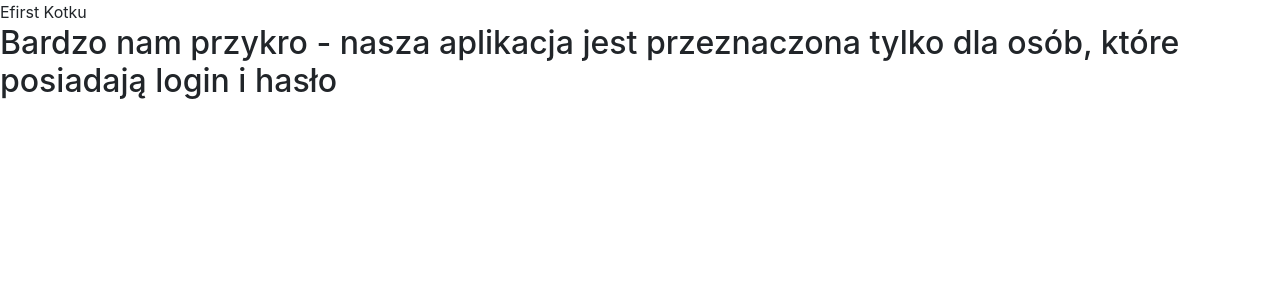
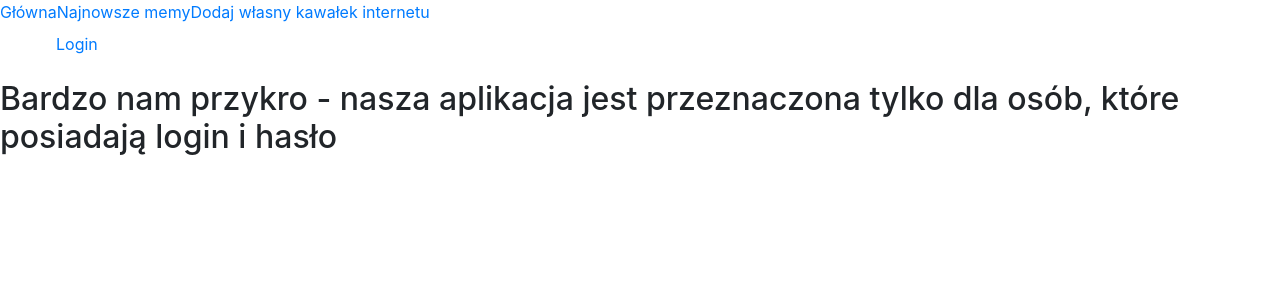
Before and after one commit to alex0328/spisStron, a Django app: page / in a window 1280 px wide. Shown: the top 300 px of the page. Run offline with Django 3.2, Linux system fonts and the light colour scheme; data that the repository does not hold is empty; some libraries are stand-ins or nearby versions.

Commit message:
login templates

```diff
--- /dev/null
+++ b/prefirst/appefirst/static/appefirst/style.css
@@ -0,0 +1,5 @@
+.flex {
+    display: flex;
+    justify-content: center;
+    align-items: center;
+}
--- a/prefirst/appefirst/templates/appefirst/base.html
+++ b/prefirst/appefirst/templates/appefirst/base.html
@@ -1,7 +1,8 @@
-
+{% load static %}
 <!DOCTYPE html>
 <html lang="en">
 <head>
+    <link rel="stylesheet" type="text/css" href="{% static 'appefirst/style.css' %}">
     <link rel="stylesheet" href="https://stackpath.bootstrapcdn.com/bootstrap/4.3.1/css/bootstrap.min.css" integrity="sha384-ggOyR0iXCbMQv3Xipma34MD+dH/1fQ784/j6cY/iJTQUOhcWr7x9JvoRxT2MZw1T" crossorigin="anonymous">
     <script src="https://code.jquery.com/jquery-3.3.1.slim.min.js" integrity="sha384-q8i/X+965DzO0rT7abK41JStQIAqVgRVzpbzo5smXKp4YfRvH+8abtTE1Pi6jizo" crossorigin="anonymous"></script>
     <script src="https://cdnjs.cloudflare.com/ajax/libs/popper.js/1.14.7/umd/popper.min.js" integrity="sha384-UO2eT0CpHqdSJQ6hJty5KVphtPhzWj9WO1clHTMGa3JDZwrnQq4sF86dIHNDz0W1" crossorigin="anonymous"></script>
@@ -10,7 +11,37 @@
     <title>Efirst Baby!</title>
 </head>
 <body>
-    <header>Efirst Kotku</header>
+    <header class="header">
+        <div class="div_logo">
+
+        </div>
+        <div class="menu">
+            <ul class="nav">
+                <li class="nav-item">
+                    <a href='{% url 'appefirst:index' %}' >Główna</a>
+                </li>
+                <li class="nav-item">
+                    <a href="#" >Najnowsze memy</a>
+                </li>
+                <li class="nav-item">
+                    <a href="#" >Dodaj własny kawałek internetu</a>
+                </li>
+            </ul>
+            <ul class="menu">
+                {% if user.is_authenticated %}
+                    <h2 class="white">{{ user }}</h2>
+                    <a class="log nav-item nav-link" href="{% url 'logout' %}">Wyloguj</a>
+                {% else %}
+                    <ul class="nav">
+                        <li class="nav-item">
+                            <a class="unlog nav-item nav-link" href="{% url 'login' %}">Login</a>
+                        </li>
+                        <li class="nav-item">
+                        </li>
+                {% endif %}
+            </ul>
+        </div>
+</header>
 <div>
         {% block content %}
         {% endblock %}
--- a/prefirst/appefirst/templates/appefirst/index.html
+++ b/prefirst/appefirst/templates/appefirst/index.html
@@ -6,36 +6,8 @@
 
     {% if user.is_authenticated %}
 
-      <div class="loop">
 
-        <ul class="nav nav-pills mb-3" id="pills-tab" role="tablist">
-          {% for con in content %}
-          <li class="nav-item">
-            <a class="nav-link" id="pills-{{ con.country_name}}-tab" data-toggle="pill" href="#pills-{{ con.country_name}}" role="tab" aria-controls="pills-{{ con.country_name}}" aria-selected="true">{{ con.country_name}}</a>
-          </li>
-          <ul>
-            {% for i in con.products_set.all %}
-            <li>{{ i.product_name }}</li>
-            {% endfor %}
-          </ul>
-          {% endfor %}
-        </ul>
-
-
-
-
-
-
-    {% else %}
-
-    <h2>Bardzo nam przykro - nasza aplikacja jest przeznaczona tylko dla osób, które posiadają login i hasło</h2>
-
-{% endif %}
-
-    </div>
-
-      <!-- --------------------------- -->
-<div class="flex"></div>
+      <div class="flex">
       {% for con in content %}
 
           <div class="dropdown">
@@ -54,6 +26,20 @@
 
       {% endfor %}
 
+  </div>
     </div>
 
+
+
+    {% else %}
+
+    <h2>Bardzo nam przykro - nasza aplikacja jest przeznaczona tylko dla osób, które posiadają login i hasło</h2>
+
+{% endif %}
+
+    </div>
+
+      <!-- --------------------------- -->
+
+
 {% endblock content %}
--- a/prefirst/prefirst/urls.py
+++ b/prefirst/prefirst/urls.py
@@ -15,8 +15,15 @@
 """
 from django.contrib import admin
 from django.urls import path, include
+from django.contrib.auth import views as auth_views
 
 urlpatterns = [
     path('admin/', admin.site.urls),
     path('', include('appefirst.urls', namespace='appefirst')),
+    path('login/',
+         auth_views.LoginView.as_view(template_name='appefirst/login.html'),
+         name='login'),
+    path('logout/',
+         auth_views.LogoutView.as_view(template_name='appefirst/logout.html'),
+         name='logout'),
 ]
```
Also changed, not shown: prefirst/appefirst/templates/appefirst/login.html (added, +13 -0 lines), prefirst/appefirst/templates/appefirst/logout.html (added, +11 -0 lines).
